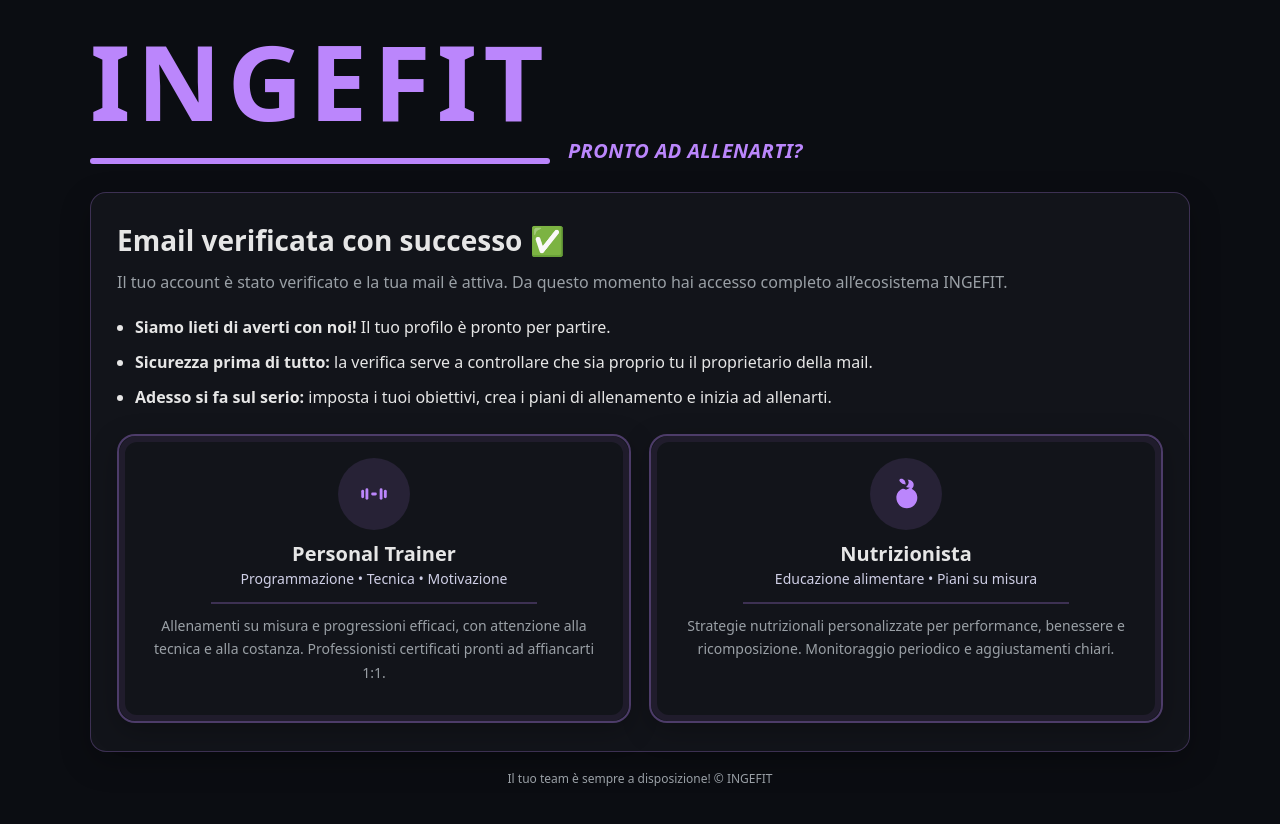
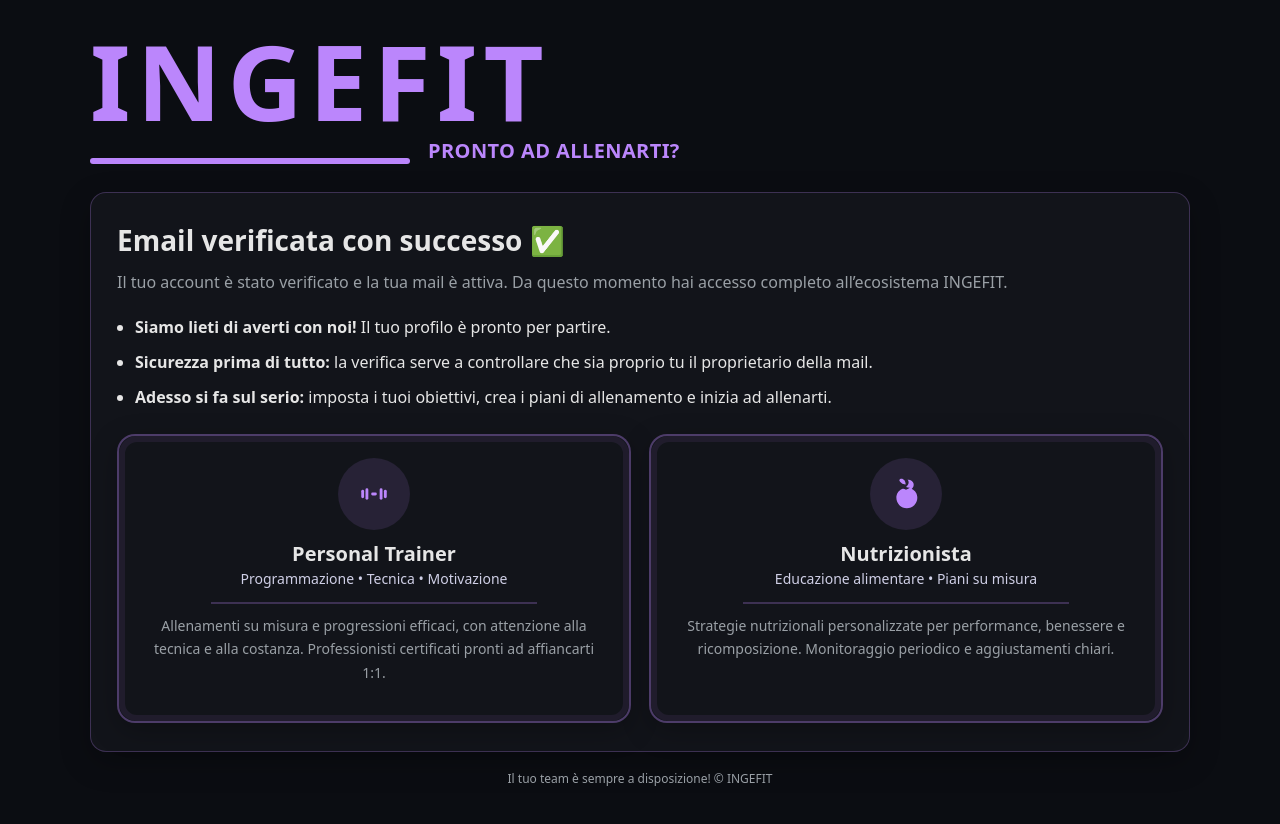
Before and after one commit to Tom-271/VerifiedEmail, a plain HTML site: page index.html in a window 1280 px wide. Drawn offline with Linux system fonts and the light colour scheme.

Commit message:
Update index.html

```diff
--- a/index.html
+++ b/index.html
@@ -17,15 +17,31 @@
       padding:32px 24px 64px}
     .wrap{max-width:1100px;margin:0 auto}
 
-    /* header */
-    .hero{display:grid;grid-template-columns:max-content 1fr;grid-template-rows:auto auto;
-      column-gap:18px;row-gap:6px;align-items:end;margin-bottom:28px}
-    .brand{grid-column:1;grid-row:1;color:var(--p200);font-weight:900;letter-spacing:.06em;
-      text-transform:uppercase;line-height:.95;font-size:clamp(40px,9vw,104px)}
-    .line{grid-column:1;grid-row:2;height:6px;background:var(--p200);border-radius:4px}
-    .tagline{grid-column:2;grid-row:2;align-self:end;color:var(--p200);font-weight:800;
-      font-style:italic;text-transform:uppercase;letter-spacing:.02em;white-space:nowrap;
-      font-size:clamp(14px,2.2vw,20px)}
+    /* HEADER: titolo sopra, sotto riga corta + tagline a destra */
+    .hero{
+      display:grid;
+      grid-template-columns: clamp(140px,45%,320px) 1fr; /* col 1: riga; col 2: testo a destra */
+      grid-template-rows: auto auto;                    /* riga 1: titolo; riga 2: riga + tagline */
+      column-gap:18px;
+      row-gap:6px;
+      align-items:end;
+      margin-bottom:28px;
+    }
+    .brand{
+      grid-column:1 / span 2; grid-row:1;
+      color:var(--p200);font-weight:900;letter-spacing:.06em;
+      text-transform:uppercase;line-height:.95;font-size:clamp(40px,9vw,104px)
+    }
+    .line{
+      grid-column:1; grid-row:2;
+      height:6px;background:var(--p200);border-radius:4px; width:100%;
+      justify-self:start;
+    }
+    .tagline{
+      grid-column:2; grid-row:2; align-self:end; justify-self:start;
+      color:var(--p200); font-weight:800; text-transform:uppercase;
+      letter-spacing:.02em; white-space:nowrap; font-size:clamp(14px,2.2vw,20px);
+    }
 
     /* pannello successo */
     .panel{background:var(--card);border:1px solid var(--card-border);
@@ -96,9 +112,7 @@
             Allenamenti su misura e progressioni efficaci, con attenzione alla tecnica e alla costanza.
             Professionisti certificati pronti ad affiancarti 1:1.
           </p>
-          <div class="social" aria-label="Contatti">
-
-          </div>
+          <div class="social" aria-label="Contatti"></div>
         </article>
 
         <!-- NUTRIZIONISTA -->
@@ -117,7 +131,6 @@
             Strategie nutrizionali personalizzate per performance, benessere e ricomposizione.
             Monitoraggio periodico e aggiustamenti chiari.
           </p>
-
         </article>
       </div>
     </section>
```
